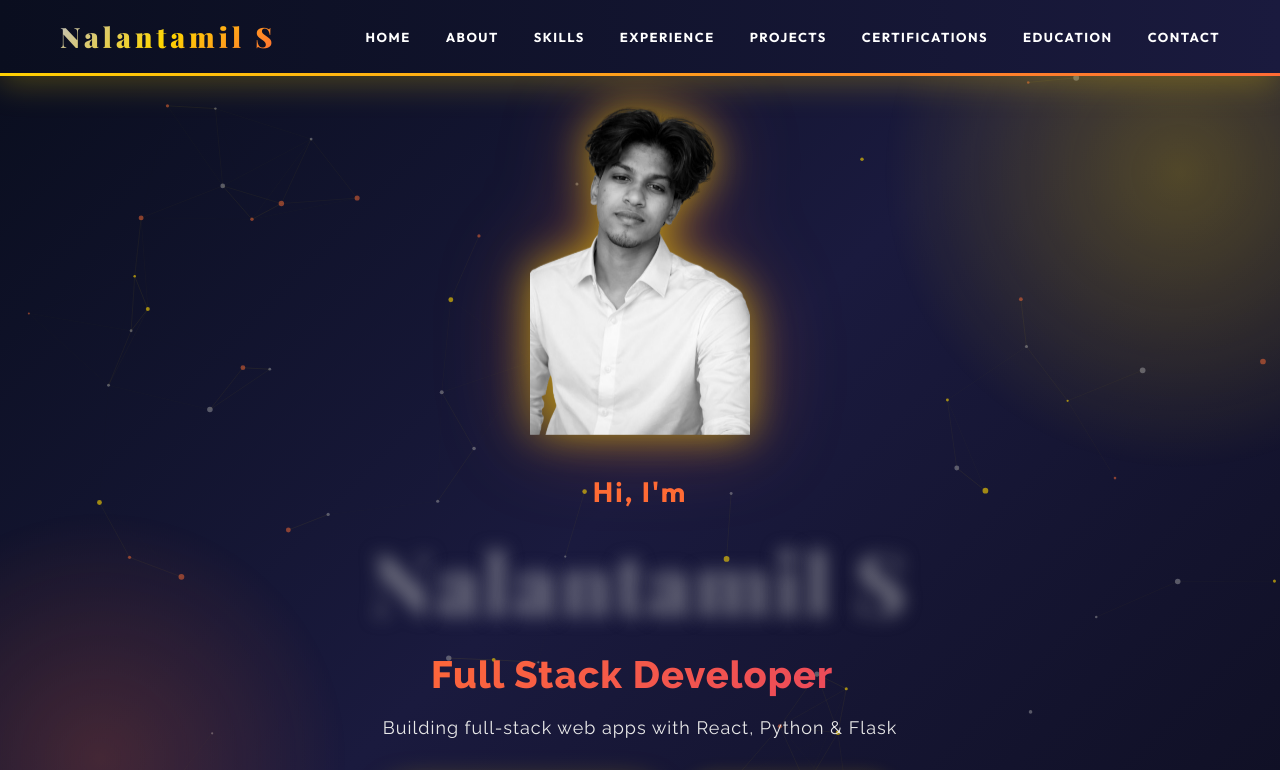
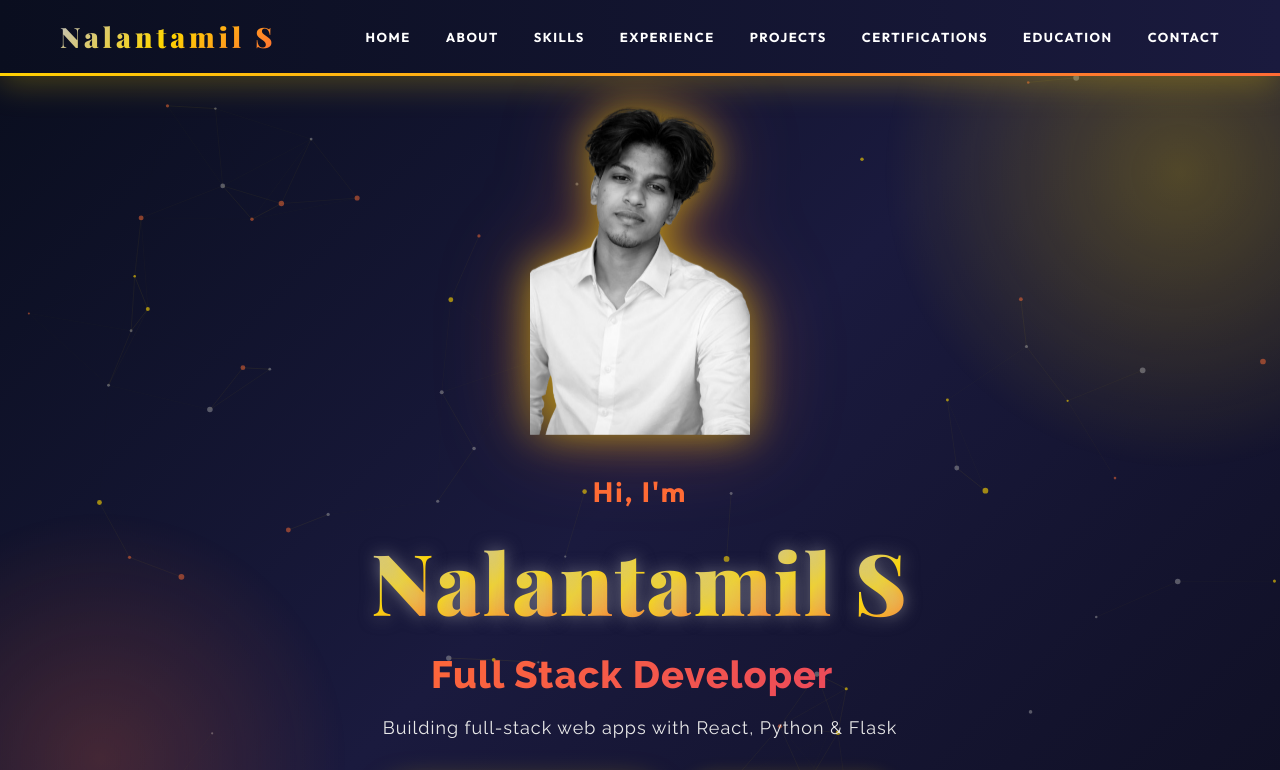
Before and after one commit to Nalantamil/portfolio, a React app: page / in a window 1280 px wide. Shown: the top 770 px of the page. Built offline with nearby package versions, Linux system fonts and the light colour scheme; the HTML template or start-up script is replaced by a standard one.

Commit message:
Name Visible

```diff
--- a/src/index.css
+++ b/src/index.css
@@ -1514,6 +1514,10 @@ body {
   opacity: 0;
   transform: translateY(30px);
   animation: letterPop 0.5s ease forwards;
+  background: var(--gradient-luxury);
+  -webkit-background-clip: text;
+  -webkit-text-fill-color: transparent;
+  background-clip: text;
 }
 
 @keyframes letterPop {
```
